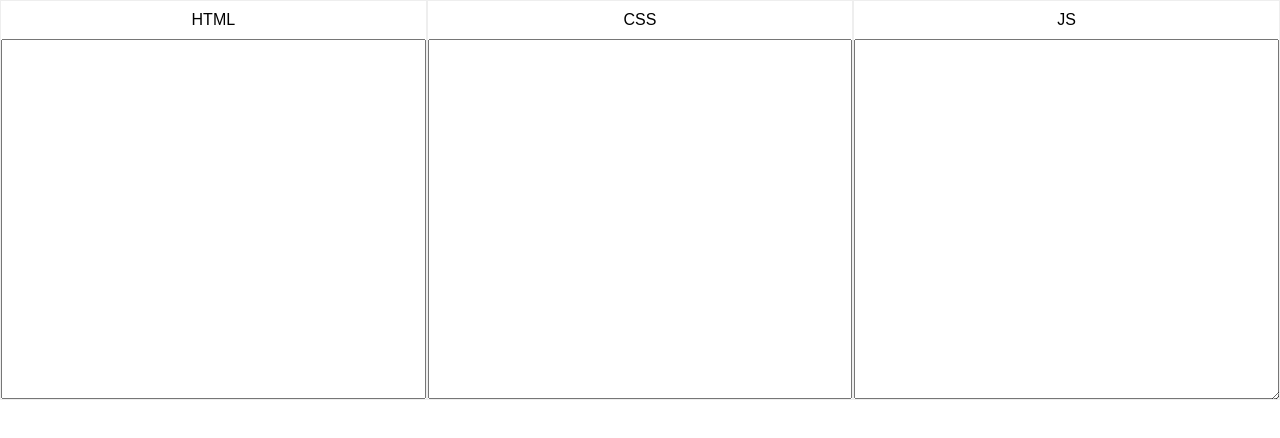
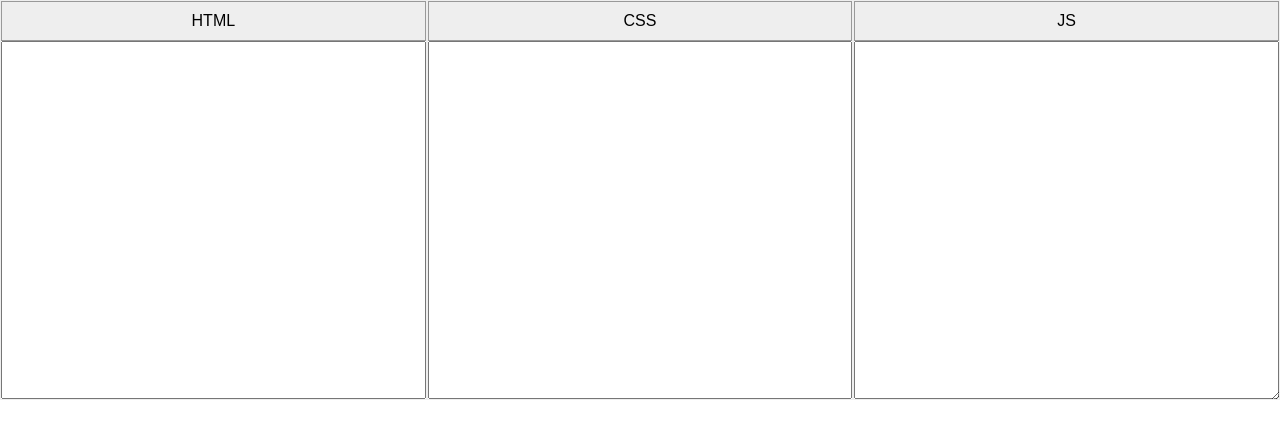
Before and after one commit to hatemhosny/Playground_MVP, a plain HTML site: page src/index.html in a window 1280 px wide. Drawn offline with Linux system fonts and the light colour scheme.

Commit message:
feat: change label colors

```diff
--- a/src/style.css
+++ b/src/style.css
@@ -32,6 +32,8 @@ body {
     border: 1px solid #eee;
 
     label {
+      background-color: #eee;
+      border: 1px solid #999;
       padding: 10px;
       text-align: center;
       cursor: pointer;
```
